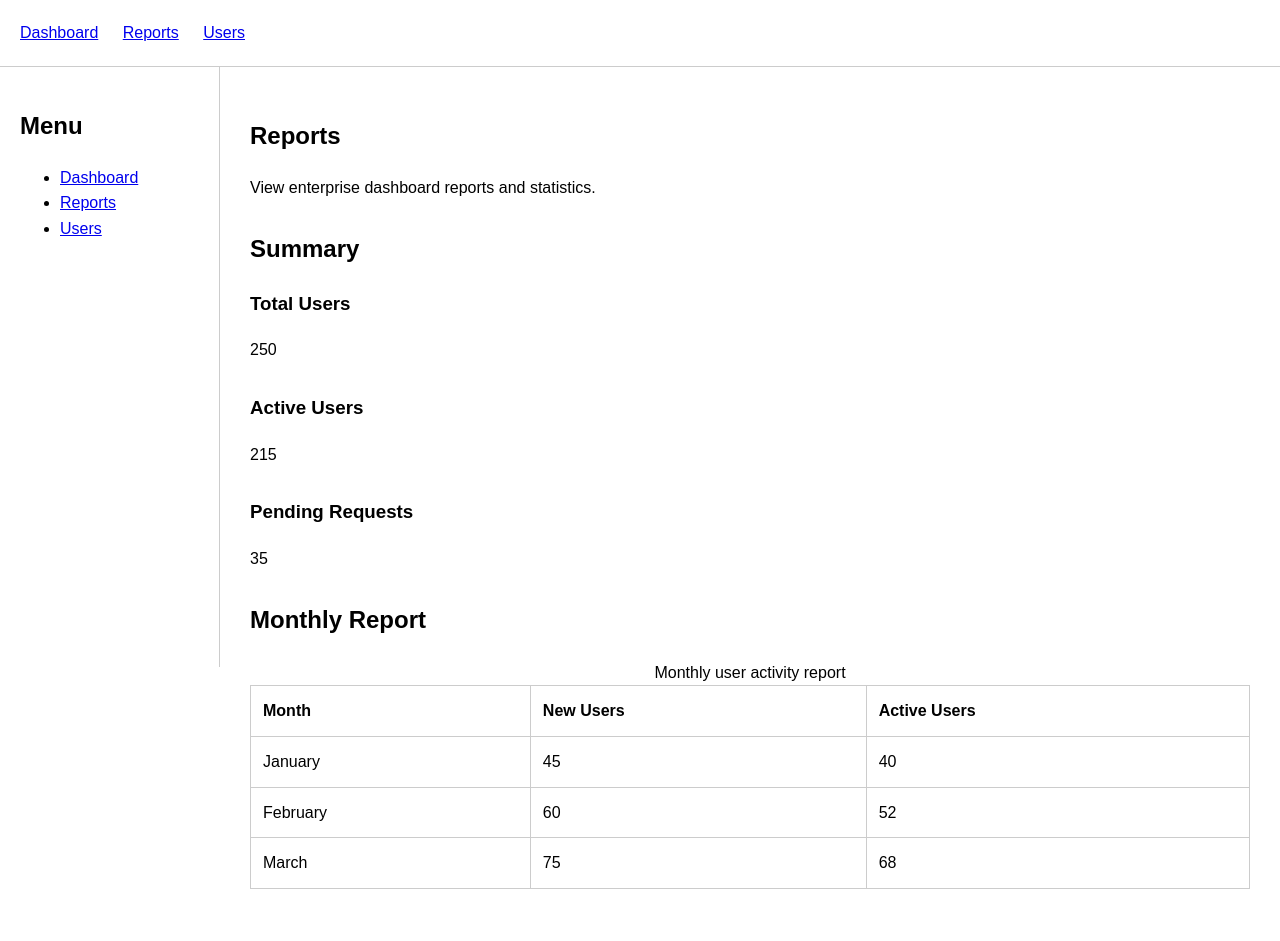
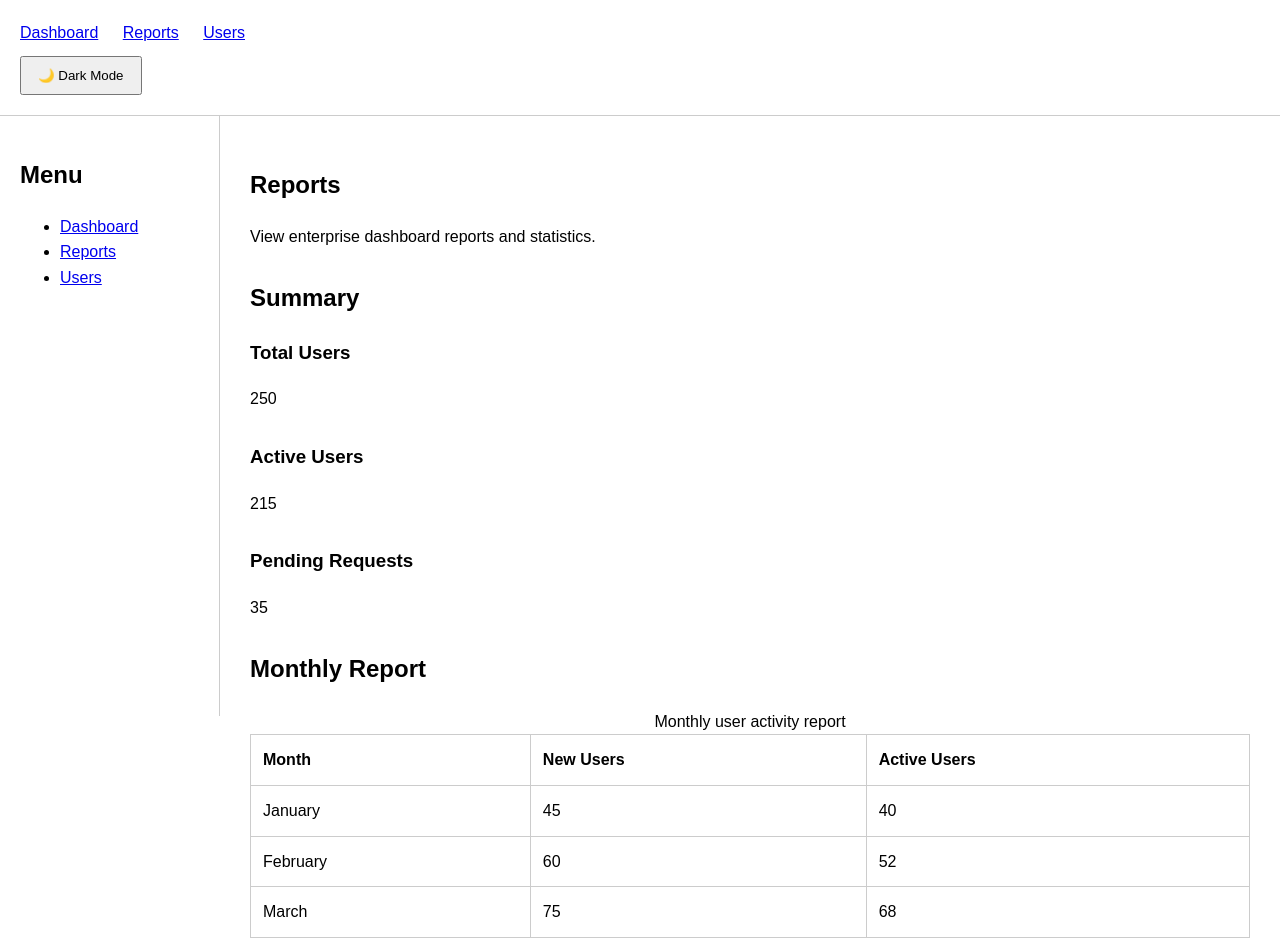
Before and after one commit to iyappana059-ux/enterprise-dashdoard, a plain HTML site: page dashboard.html in a window 1280 px wide. Shown: the top 941 px of the page. Drawn offline with Linux system fonts and the light colour scheme; files that its build step writes are made by us from their sources.

Commit message:
Add dark mode toggle button to dashboard
Added a theme toggle button for dark mode in the header.

```diff
--- a/dashboard.html
+++ b/dashboard.html
@@ -16,6 +16,9 @@
         <a href="dashboard.html" aria-current="page">Reports</a>
         <a href="users.html">Users</a>
     </nav>
+    <button type="button" id="theme-toggle" aria-label="Switch to dark theme">
+    🌙 Dark Mode
+</button>
 </header>
 
 <aside aria-label="Sidebar navigation">
```
